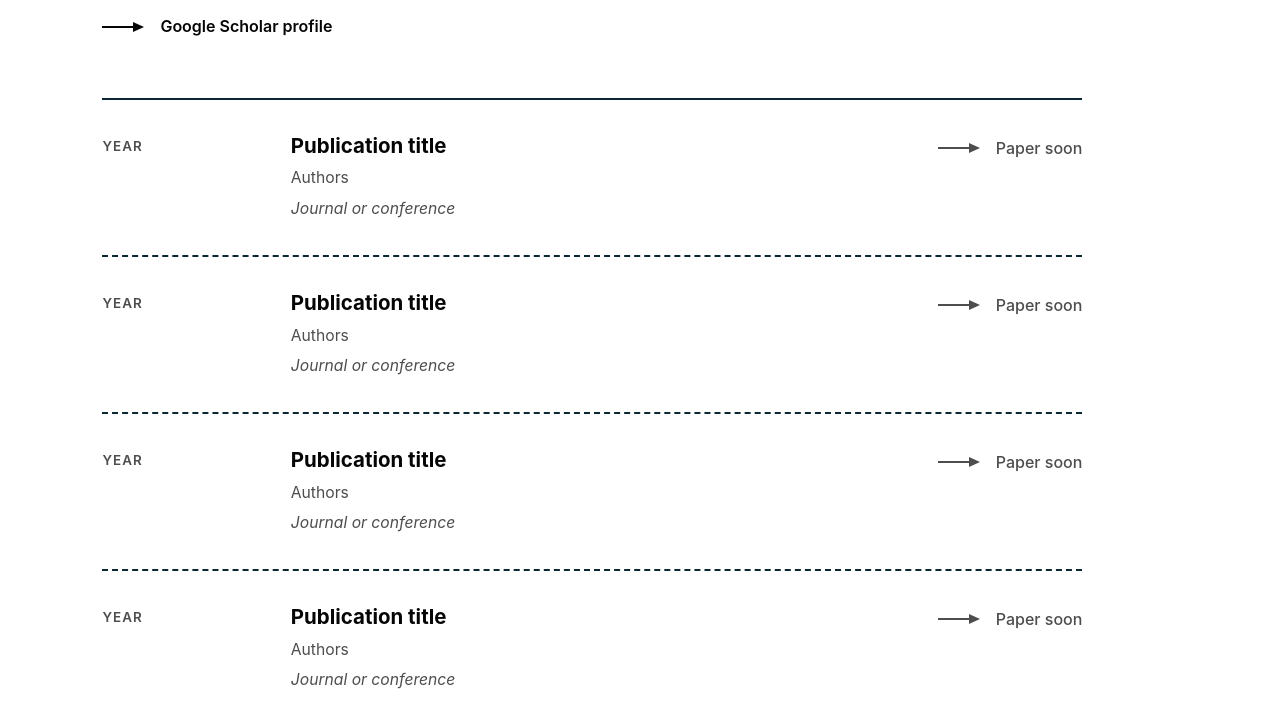
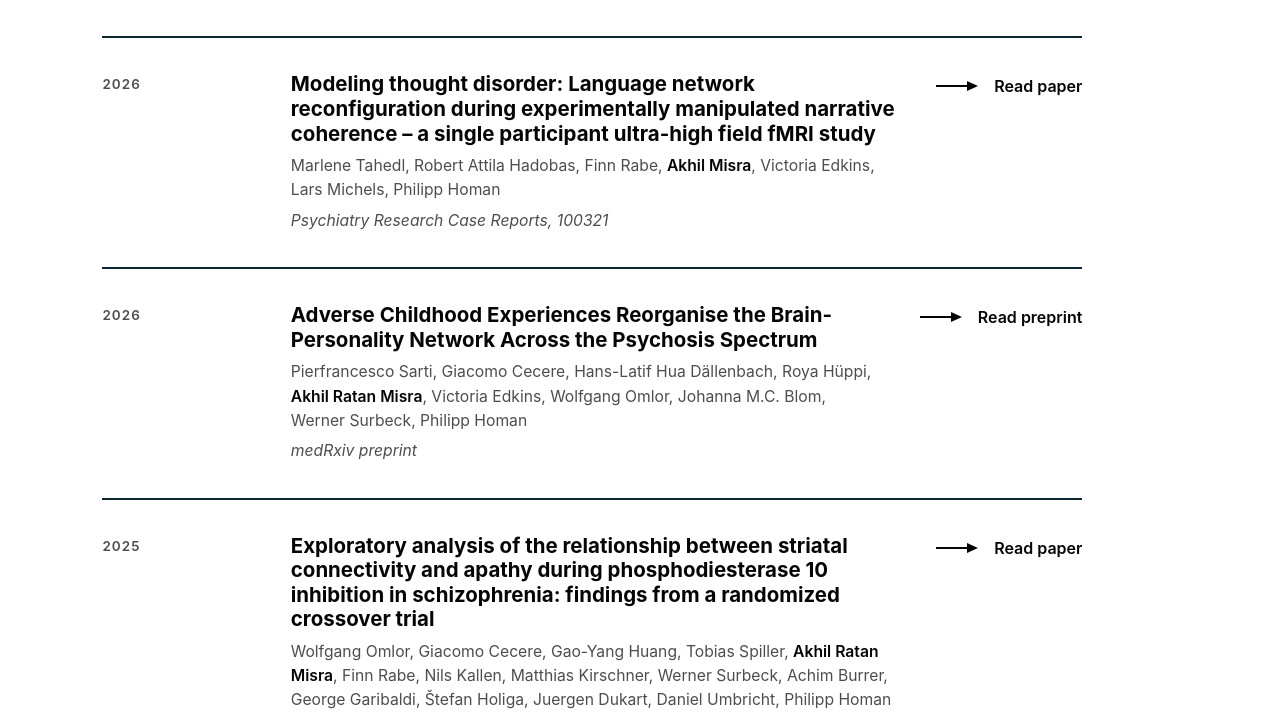
Before and after one commit to Armos05/Armos05.github.io, a plain HTML site: page research.html in a window 1280 px wide. Shown: the part 221-942 px from the top of the page. Drawn offline with Linux system fonts and the light colour scheme.

Commit message:
List publications on the Research page

```diff
--- a/research.html
+++ b/research.html
@@ -68,7 +68,7 @@
 
     .home-link:focus-visible,
     .page-link:focus-visible,
-    .entry:focus-visible {
+    a.card-link:focus-visible {
       outline: 2px solid var(--ink);
       outline-offset: 8px;
     }
@@ -128,8 +128,8 @@
 
     .page-link:hover .arrow,
     .page-link:focus-visible .arrow,
-    a.entry:hover .arrow,
-    a.entry:focus-visible .arrow {
+    a.card-link:hover .arrow,
+    a.card-link:focus-visible .arrow {
       transform: translateX(9px);
     }
 
@@ -148,28 +148,9 @@
       line-height: 1.6;
     }
 
-    .scholar-link {
-      display: inline-grid;
-      grid-template-columns: 46px auto;
-      align-items: center;
-      gap: 12px;
-      color: var(--ink);
-      font-weight: 560;
-      text-decoration: none;
-    }
-
-    .scholar-link:hover .arrow,
-    .scholar-link:focus-visible .arrow {
-      transform: translateX(9px);
-    }
-
-    .scholar-link:focus-visible {
-      outline: 2px solid var(--ink);
-      outline-offset: 6px;
-    }
-
     .entry-list {
       max-width: 980px;
+      margin-top: clamp(32px, 5vh, 56px);
       border-top: 2px solid var(--line);
     }
 
@@ -207,6 +188,11 @@
       line-height: 1.2;
     }
 
+    .entry p strong {
+      color: var(--ink);
+      font-weight: 600;
+    }
+
     .entry p {
       max-width: 62ch;
       margin: 0;
@@ -227,6 +213,7 @@
       gap: 12px;
       padding-top: 4px;
       font-weight: 560;
+      text-decoration: none;
       white-space: nowrap;
     }
 
@@ -288,49 +275,75 @@
     </header>
 
     <h1 class="heading">&lt; Research &gt;</h1>
-    <p class="lede">
-      <a class="scholar-link" href="https://scholar.google.com/citations?user=gk7aXzwAAAAJ&amp;hl=en"><span class="arrow" aria-hidden="true"></span><span>Google Scholar profile</span></a>
-    </p>
-
     <section class="entry-list" aria-label="Publications">
-      <article class="entry placeholder">
-        <span class="meta">Year</span>
+      <article class="entry">
+        <span class="meta">2026</span>
         <div>
-          <h2>Publication title</h2>
-          <p>Authors</p>
-          <p class="detail">Journal or conference</p>
+          <h2>Modeling thought disorder: Language network reconfiguration during experimentally manipulated narrative coherence – a single participant ultra-high field fMRI study</h2>
+          <p>Marlene Tahedl, Robert Attila Hadobas, Finn Rabe, <strong>Akhil Misra</strong>, Victoria Edkins, Lars Michels, Philipp Homan</p>
+          <p class="detail">Psychiatry Research Case Reports, 100321</p>
         </div>
-        <span class="card-link"><span class="arrow" aria-hidden="true"></span><span>Paper soon</span></span>
+        <a class="card-link" href="https://doi.org/10.1016/j.psycr.2026.100321"><span class="arrow" aria-hidden="true"></span><span>Read paper</span></a>
       </article>
 
-      <article class="entry placeholder">
-        <span class="meta">Year</span>
+      <article class="entry">
+        <span class="meta">2026</span>
         <div>
-          <h2>Publication title</h2>
-          <p>Authors</p>
-          <p class="detail">Journal or conference</p>
+          <h2>Adverse Childhood Experiences Reorganise the Brain-Personality Network Across the Psychosis Spectrum</h2>
+          <p>Pierfrancesco Sarti, Giacomo Cecere, Hans-Latif Hua Dällenbach, Roya Hüppi, <strong>Akhil Ratan Misra</strong>, Victoria Edkins, Wolfgang Omlor, Johanna M.C. Blom, Werner Surbeck, Philipp Homan</p>
+          <p class="detail">medRxiv preprint</p>
         </div>
-        <span class="card-link"><span class="arrow" aria-hidden="true"></span><span>Paper soon</span></span>
+        <a class="card-link" href="https://doi.org/10.64898/2026.06.15.26354444"><span class="arrow" aria-hidden="true"></span><span>Read preprint</span></a>
       </article>
 
-      <article class="entry placeholder">
-        <span class="meta">Year</span>
+      <article class="entry">
+        <span class="meta">2025</span>
         <div>
-          <h2>Publication title</h2>
-          <p>Authors</p>
-          <p class="detail">Journal or conference</p>
+          <h2>Exploratory analysis of the relationship between striatal connectivity and apathy during phosphodiesterase 10 inhibition in schizophrenia: findings from a randomized crossover trial</h2>
+          <p>Wolfgang Omlor, Giacomo Cecere, Gao-Yang Huang, Tobias Spiller, <strong>Akhil Ratan Misra</strong>, Finn Rabe, Nils Kallen, Matthias Kirschner, Werner Surbeck, Achim Burrer, George Garibaldi, Štefan Holiga, Juergen Dukart, Daniel Umbricht, Philipp Homan</p>
+          <p class="detail">BMC Medicine 23, 187</p>
         </div>
-        <span class="card-link"><span class="arrow" aria-hidden="true"></span><span>Paper soon</span></span>
+        <a class="card-link" href="https://doi.org/10.1186/s12916-025-04004-2"><span class="arrow" aria-hidden="true"></span><span>Read paper</span></a>
       </article>
 
-      <article class="entry placeholder">
-        <span class="meta">Year</span>
+      <article class="entry">
+        <span class="meta">2025</span>
         <div>
-          <h2>Publication title</h2>
-          <p>Authors</p>
-          <p class="detail">Journal or conference</p>
+          <h2>Coherence in the brain unfolds across separable temporal regimes</h2>
+          <p>Davide Staub, Finn Rabe, <strong>Akhil Misra</strong>, Yves Pauli, Roya Hüppi, Ni Yang, Nils Lang, Lars Michels, Victoria Edkins, Sascha Frühholz, Iris Sommer, Wolfram Hinzen, Philipp Homan</p>
+          <p class="detail">arXiv preprint 2512.20481</p>
         </div>
-        <span class="card-link"><span class="arrow" aria-hidden="true"></span><span>Paper soon</span></span>
+        <a class="card-link" href="https://arxiv.org/abs/2512.20481"><span class="arrow" aria-hidden="true"></span><span>Read preprint</span></a>
+      </article>
+
+      <article class="entry">
+        <span class="meta">2025</span>
+        <div>
+          <h2>Disorganization impairs cognitive maps built from visual inputs</h2>
+          <p>Xiaoyan Wu, Finn Rabe, Peizheng Wu, Victoria Edkins, Yves Pauli, Wolfgang Omlor, <strong>Akhil Ratan Misra</strong>, Stephanie Theves, Wolfram Hinzen, Iris E. Sommer, Philipp Homan</p>
+          <p class="detail">bioRxiv preprint</p>
+        </div>
+        <a class="card-link" href="https://doi.org/10.64898/2025.12.22.695951"><span class="arrow" aria-hidden="true"></span><span>Read preprint</span></a>
+      </article>
+
+      <article class="entry">
+        <span class="meta">2025</span>
+        <div>
+          <h2>Standardising the NLP Workflow: A Framework for Reproducible Linguistic Analysis</h2>
+          <p>Yves Pauli, Jan-Bernard Marsman, Finn Rabe, Victoria Edkins, Roya Hüppi, Silvia Ciampelli, <strong>Akhil Ratan Misra</strong>, Nils Lang, Wolfram Hinzen, Iris Sommer, Philipp Homan</p>
+          <p class="detail">arXiv preprint 2511.15512</p>
+        </div>
+        <a class="card-link" href="https://arxiv.org/abs/2511.15512"><span class="arrow" aria-hidden="true"></span><span>Read preprint</span></a>
+      </article>
+
+      <article class="entry">
+        <span class="meta">2025</span>
+        <div>
+          <h2>Goal-Directed Control in Schizophrenia: Loss-Biased Engagement of the Anterior Cingulate Relates to Negative-Symptom Outcomes</h2>
+          <p>Wolfgang Omlor, Giacomo Cecere, <strong>Akhil Ratan Misra</strong>, Gao-Yang Huang, Xiaoyan Wu, Victoria Edkins, Giulio Pergola, Boris Quednow, Philippe Tobler, Philipp Homan</p>
+          <p class="detail">medRxiv preprint</p>
+        </div>
+        <a class="card-link" href="https://doi.org/10.1101/2025.07.02.25330758"><span class="arrow" aria-hidden="true"></span><span>Read preprint</span></a>
       </article>
     </section>
   </main>
```
